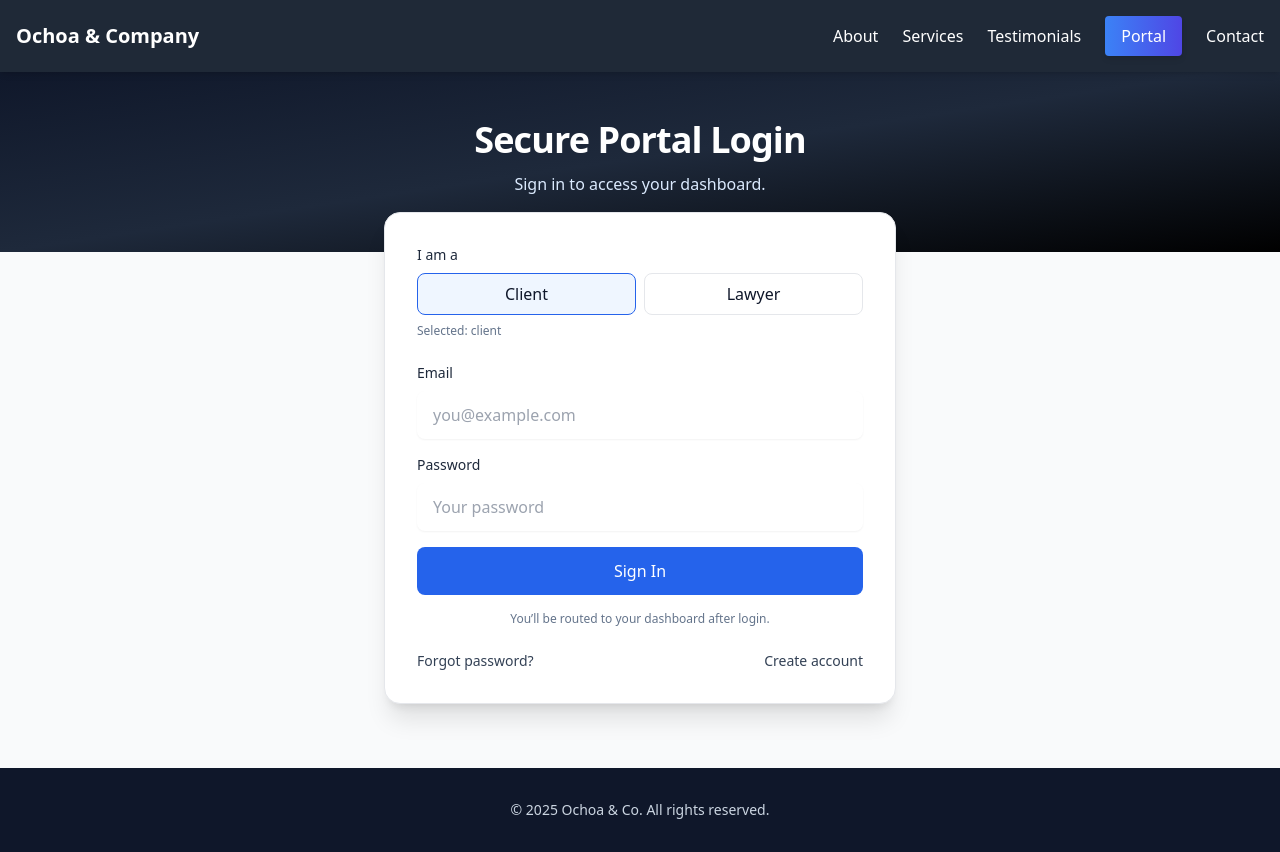
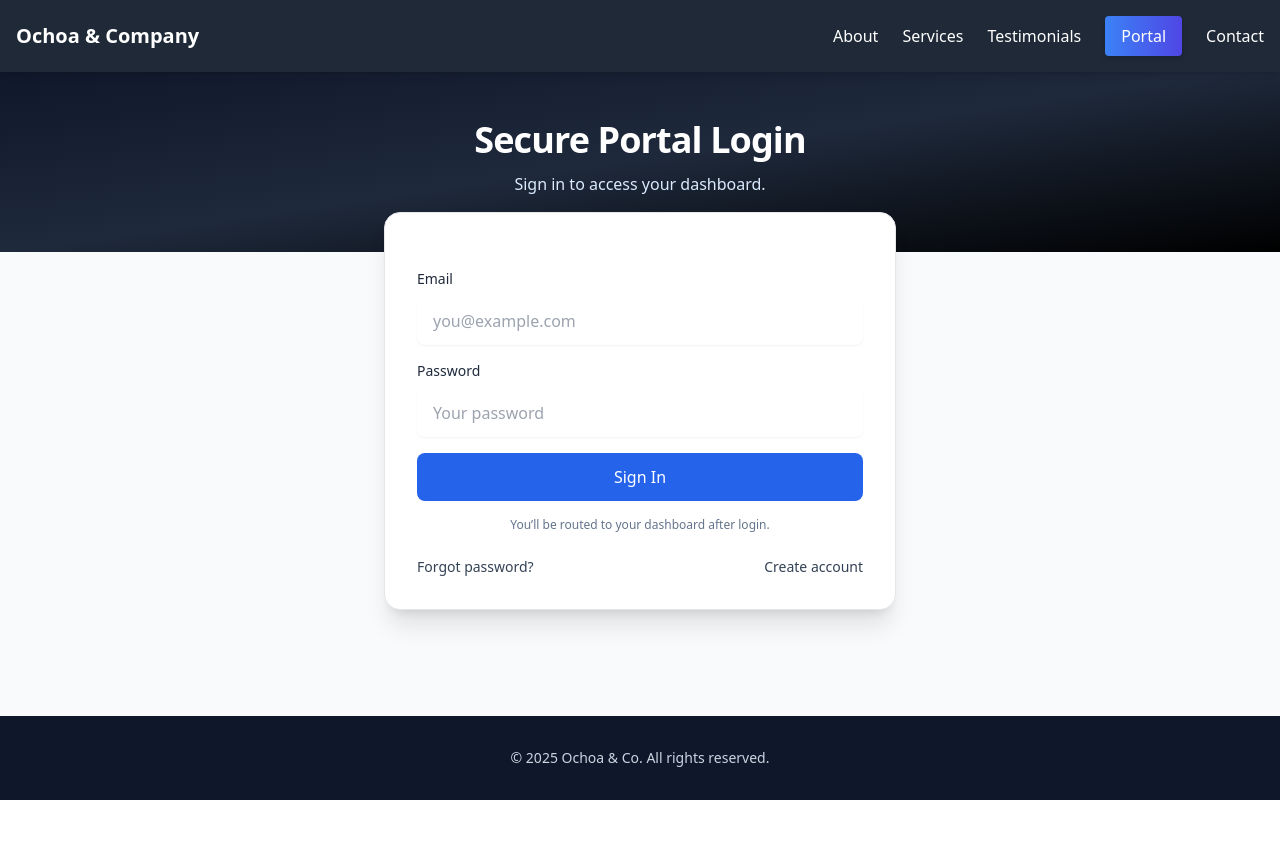
Before and after one commit to luluochoa7/ochoalaw, a Next.js app in the folder frontend/: page /portal in a window 1280 px wide. After the commit the page ends 800 px from the top, so only its background shows below. Built offline with nearby package versions, Linux system fonts and the light colour scheme.

Commit message:
Removing Role Selector

```diff
--- a/frontend/package.json
+++ b/frontend/package.json
@@ -9,9 +9,10 @@
     "lint": "next lint"
   },
   "dependencies": {
+    "next": "15.1.3",
+    "next-auth": "^4.24.11",
     "react": "^19.0.0",
-    "react-dom": "^19.0.0",
-    "next": "15.1.3"
+    "react-dom": "^19.0.0"
   },
   "devDependencies": {
     "postcss": "^8",
--- a/frontend/src/app/portal/RoleSelector.js
+++ /dev/null
@@ -1,36 +0,0 @@
-"use client";
-
-import { useState } from "react";
-
-export default function RoleSelector({ initialRole }) {
-  const [role, setRole] = useState(initialRole === "lawyer" ? "lawyer" : "client");
-
-  return (
-    <div>
-      <label className="block text-sm font-medium text-slate-800">I am a</label>
-      <div className="mt-2 grid grid-cols-2 gap-2">
-        <button
-          type="button"
-          onClick={() => setRole("client")}
-          className={`rounded-lg border px-4 py-2 ${
-            role === "client" ? "border-blue-600 bg-blue-50" : "hover:bg-slate-50"
-          }`}
-        >
-          Client
-        </button>
-        <button
-          type="button"
-          onClick={() => setRole("lawyer")}
-          className={`rounded-lg border px-4 py-2 ${
-            role === "lawyer" ? "border-blue-600 bg-blue-50" : "hover:bg-slate-50"
-          }`}
-        >
-          Lawyer
-        </button>
-      </div>
-      <p className="mt-2 text-xs text-slate-500">
-        Selected: <span className="font-medium">{role}</span>
-      </p>
-    </div>
-  );
-}
--- a/frontend/src/app/portal/page.js
+++ b/frontend/src/app/portal/page.js
@@ -1,10 +1,7 @@
 // app/portal/page.js
 import Navbar from "../components/Navbar";
-import RoleSelector from "./RoleSelector";
 
 export default function PortalPage({ searchParams }) {
-  const roleParam = (searchParams?.role || "").toString().toLowerCase();
-  const initialRole = roleParam === "lawyer" ? "lawyer" : "client";
 
   return (
     <div className="min-h-screen flex flex-col bg-gray-50">
@@ -23,8 +20,6 @@ export default function PortalPage({ searchParams }) {
         <section className="-mt-10 pb-16">
           <div className="container mx-auto px-4">
             <div className="mx-auto max-w-lg rounded-2xl bg-white shadow-xl border p-8">
-              {/* Role selector (client) */}
-              <RoleSelector initialRole={initialRole} />
 
               {/* Login form (placeholder) */}
               <form className="mt-6 space-y-4" /* action="/api/auth/login" method="POST" (later) */>
```
Also changed, not shown: 1 other file (tests, documents, lock files or other folders).
